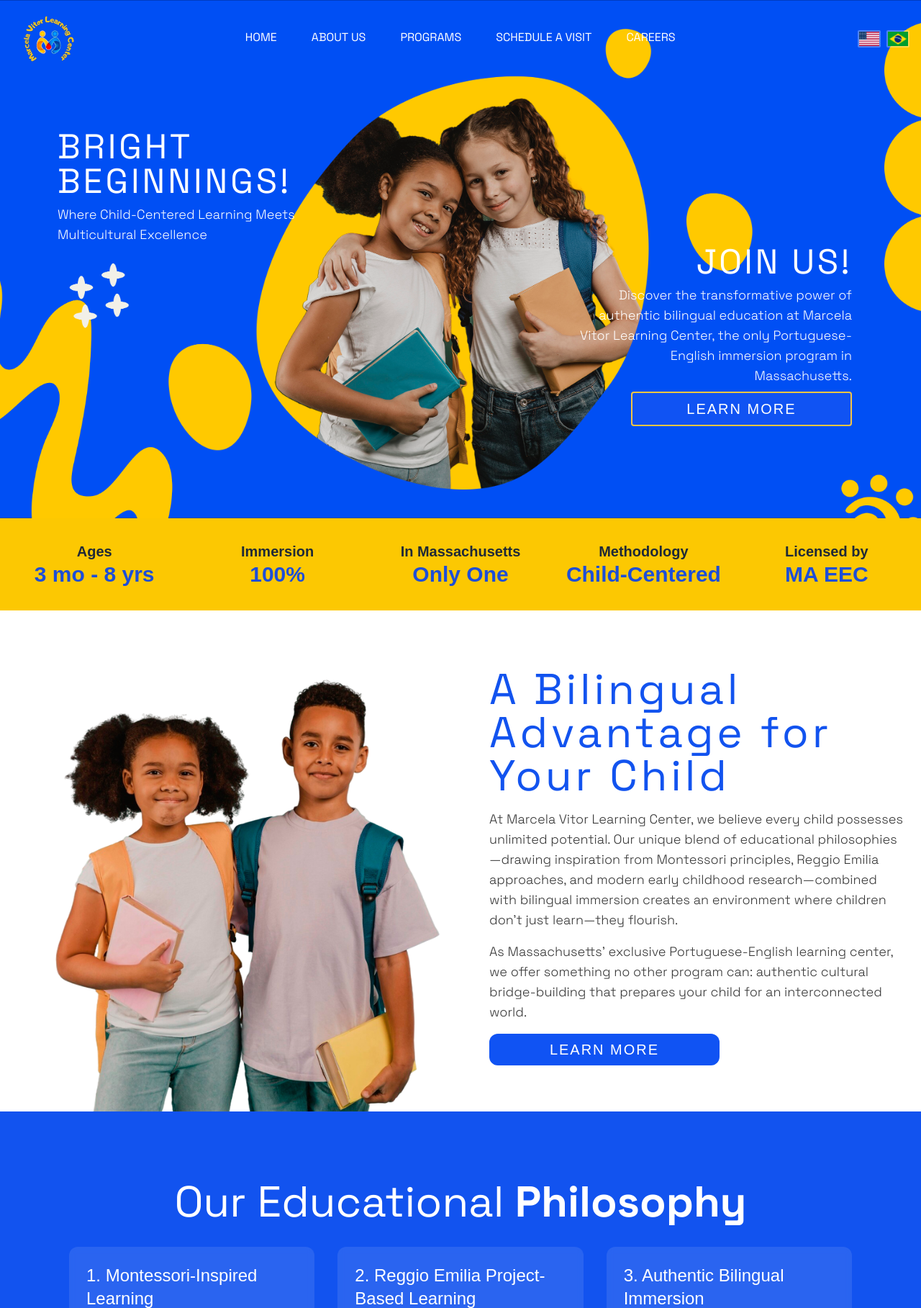
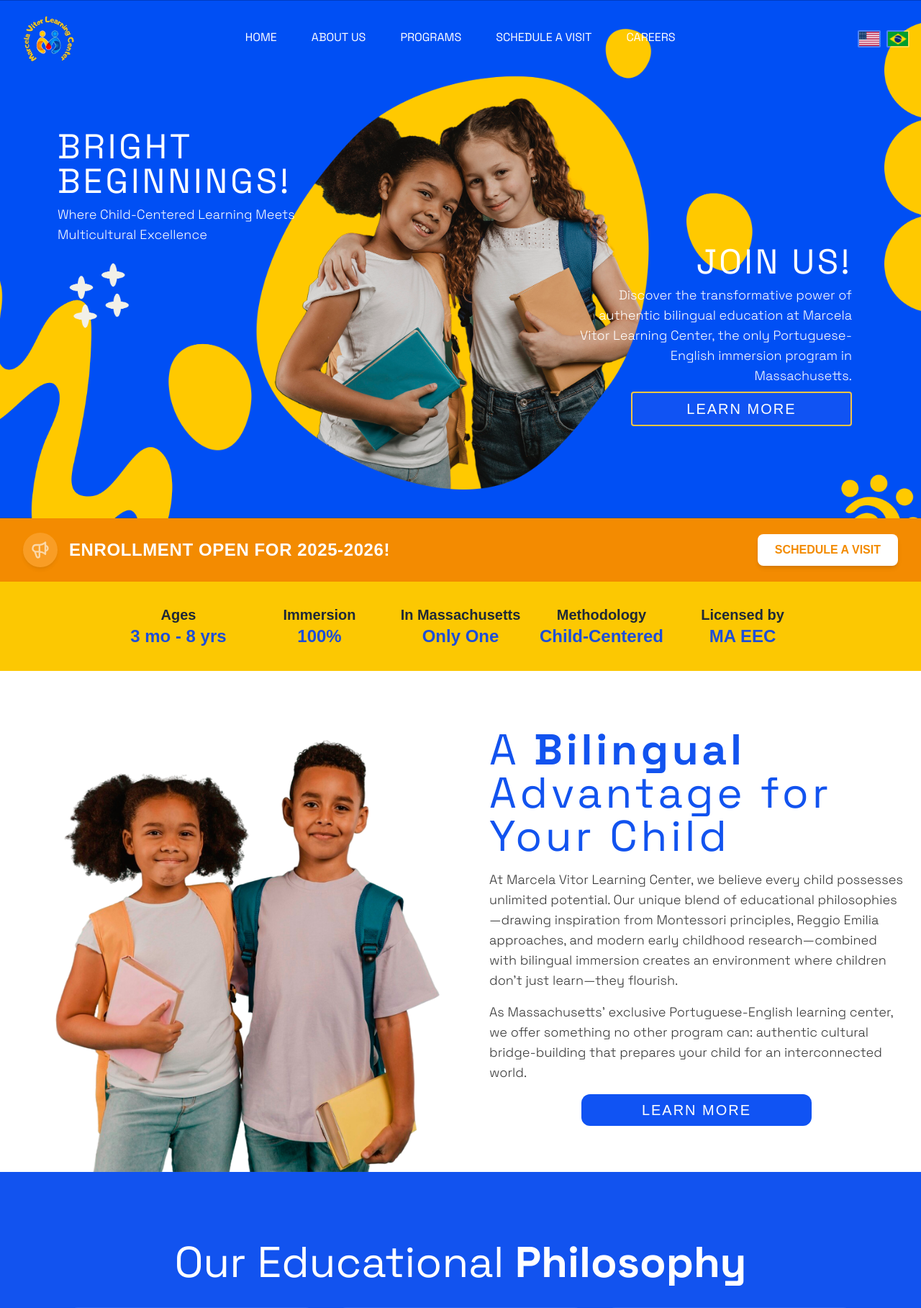
Before and after one commit to everinnovation/marcela_vitor_learning_center, a Django app: template platform/templates/front/home.html in a window 1280 px wide. Shown: the top 1817 px of the page at 72% size. Run offline with Django 5.2, Linux system fonts and the light colour scheme; the template is opened without the code that fills it, so the values that code supplies are empty; some libraries are stand-ins or nearby versions; some web fonts are replaced.

Commit message:
feat: adjustments to content website

```diff
--- a/platform/templates/front/about.html
+++ b/platform/templates/front/about.html
@@ -109,8 +109,8 @@
     </div>
 </section>
 
-<section class="w-full py-12 sm:py-16 md:py-20 lg:py-24 px-4 md:px-10 bg-white">
-    <div class="max-w-7xl mx-auto text-center">
+<section id="research-excellence" class="w-full py-12 sm:py-16 md:py-20 lg:py-24 px-4 md:px-10 bg-white">
+<div id="bilingual-research" class="max-w-7xl mx-auto text-center">
         <h2 class="text-3xl sm:text-4xl md:text-5xl space-grotesk-regular text-[var(--school-heading-color-dark)] mb-6 sm:mb-8">
             {% blocktrans %}Research-Based <b>Excellence in Bilingual Education</b>{% endblocktrans %}
         </h2>
--- a/platform/templates/front/home.html
+++ b/platform/templates/front/home.html
@@ -33,9 +33,9 @@
                 <p class="hidden md:block text-base lg:text-lg space-grotesk-light mb-2" style="color: var(--school-text-color-light); max-width: 100%;">
                     {% trans "Discover the transformative power of authentic bilingual education at Marcela Vitor Learning Center, the only Portuguese-English immersion program in Massachusetts." %}
                 </p>
-                <button class="px-4 sm:px-6 py-2 text-white text-lg sm:text-xl w-[90%] sm:w-[80%] tracking-widest bg-[#1053f3] border-2 border-[#f5c542] rounded hover:bg-[#0e49d1] transition-colors duration-200">
+                <a href="{% url 'programs' %}" class="px-4 sm:px-6 py-2 text-white text-lg sm:text-xl w-[90%] sm:w-[80%] tracking-widest bg-[#1053f3] border-2 border-[#f5c542] rounded hover:bg-[#0e49d1] transition-colors duration-200 inline-block text-center">
                     {% trans "LEARN MORE" %}
-                </button>
+                </a>
             </div>
 
             <img src="{% static 'assets/lateral_banner.png' %}" alt="Lateral Banner"
@@ -43,40 +43,56 @@
         </section>
     </div>
 
-    <div class="w-full bg-[var(--school-program-bg-yellow)] py-8">
+    <div class="w-full bg-[#F38B01] py-5 px-4 relative">
+        <div class="max-w-7xl mx-auto flex flex-col sm:flex-row items-center justify-center sm:justify-between px-4">
+            <div class="flex items-center mb-3 sm:mb-0 w-full sm:w-auto justify-center sm:justify-start">
+                <div class="w-10 h-10 sm:w-12 sm:h-12 bg-[#fca737] rounded-full flex items-center justify-center mr-3 sm:mr-4 shadow-md animate-pulse flex-shrink-0">
+                    <svg class="w-6 h-6 sm:w-7 sm:h-7 text-white" fill="none" stroke="currentColor" viewBox="0 0 24 24" xmlns="http://www.w3.org/2000/svg">
+                        <path stroke-linecap="round" stroke-linejoin="round" stroke-width="2" d="M11 5.882V19.24a1.76 1.76 0 01-3.417.592l-2.147-6.15M18 13a3 3 0 100-6M5.436 13.683A4.001 4.001 0 017 6h1.832c4.1 0 7.625-1.234 9.168-3v14c-1.543-1.766-5.067-3-9.168-3H7a3.988 3.988 0 01-1.564-.317z"></path>
+                    </svg>
+                </div>
+                <p class="text-white font-bold text-lg sm:text-xl md:text-2xl tracking-wide text-center sm:text-left">{% trans "ENROLLMENT OPEN FOR 2025-2026!" %}</p>
+            </div>
+            <a href="{% url 'contact' %}" class="w-full sm:w-auto px-6 py-2.5 bg-white text-[#F38B01] rounded-lg transition duration-300 font-bold text-base shadow-md transform hover:scale-105 text-center">
+                {% trans "SCHEDULE A VISIT" %}
+            </a>
+        </div>
+    </div>
+
+    <div class="w-full bg-[var(--school-program-bg-yellow)] py-8 hidden md:flex">
         <div class="max-w-7xl mx-auto grid grid-cols-2 md:grid-cols-5 gap-6 px-4">
             <div class="text-center">
                 <p class="text-lg sm:text-xl font-bold text-gray-800">{% trans "Ages" %}</p>
-                <p class="text-2xl sm:text-3xl font-bold text-blue-700">3 {% trans "mo" %} - 8 {% trans "yrs" %}</p>
+                <p class="text-2xl font-bold text-blue-700">3 {% trans "mo" %} - 8 {% trans "yrs" %}</p>
             </div>
             <div class="text-center">
                 <p class="text-lg sm:text-xl font-bold text-gray-800">{% trans "Immersion" %}</p>
-                <p class="text-2xl sm:text-3xl font-bold text-blue-700">100%</p>
+                <p class="text-2xl font-bold text-blue-700">100%</p>
             </div>
             <div class="text-center">
                 <p class="text-lg sm:text-xl font-bold text-gray-800">{% trans "In Massachusetts" %}</p>
-                <p class="text-2xl sm:text-3xl font-bold text-blue-700">{% trans "Only One" %}</p>
+                <p class="text-2xl font-bold text-blue-700">{% trans "Only One" %}</p>
             </div>
             <div class="text-center">
                 <p class="text-lg sm:text-xl font-bold text-gray-800">{% trans "Methodology" %}</p>
-                <p class="text-2xl sm:text-3xl font-bold text-blue-700">{% trans "Child-Centered" %}</p>
+                <p class="text-2xl font-bold text-blue-700">{% trans "Child-Centered" %}</p>
             </div>
             <div class="text-center">
                 <p class="text-lg sm:text-xl font-bold text-gray-800">{% trans "Licensed by" %}</p>
-                <p class="text-2xl sm:text-3xl font-bold text-blue-700">{% trans "MA EEC" %}</p>
+                <p class="text-2xl font-bold text-blue-700">{% trans "MA EEC" %}</p>
             </div>
         </div>
     </div>
 
-    <div class="relative w-full flex flex-col md:flex-row items-center justify-center gap-4 md:pt-[2rem] px-4 md:px-0 py-16">
-        <div class="flex-shrink-0 flex justify-center md:w-1/2 items-end order-2 md:order-1">
+    <div class="relative w-full flex flex-col md:flex-row items-center justify-center gap-4 md:pt-[2rem] px-4 md:px-0 md:py-16 pb-16">
+        <div class="flex-shrink-0 hidden md:flex justify-center md:w-1/2 items-end order-2 md:order-1">
             <img src="{% static 'assets/children.png' %}"
                 class="object-cover object-center select-none h-[400px] sm:h-[500px] md:h-[600px]"
                 style="width: auto; margin-bottom:-8rem;" />
         </div>
-        <div class="max-w-xl pt-12 text-center md:text-left flex flex-col justify-center items-center md:items-start w-full md:w-1/2 gap-4 order-1 md:order-2 px-4 md:px-0 mt-12 md:mt-0">
+        <div class="max-w-xl pt-12 text-center md:text-left flex flex-col justify-center items-center md:w-1/2 gap-4 order-1 md:order-2 px-4 md:px-0 mt-12 md:mt-0">
             <h2 class="text-4xl sm:text-5xl md:text-6xl space-grotesk-regular" style="color: var(--school-heading-color-dark); letter-spacing: 0.08em;">
-                {% trans "A Bilingual Advantage for Your Child" %}
+                {% trans "A <b>Bilingual</b> Advantage for Your Child" %}
             </h2>
             <div class="w-full">
                 <p class="text-sm sm:text-base lg:text-lg space-grotesk-light" style="color: var(--school-text-color-dark); max-width: 100%;">
@@ -86,7 +102,7 @@
                     {% trans "As Massachusetts' exclusive Portuguese-English learning center, we offer something no other program can: authentic cultural bridge-building that prepares your child for an interconnected world." %}
                 </p>
             </div>
-            <a href="{% url 'about' %}"
+            <a href="{% url 'about' %}#research-excellence"
                 class="px-4 sm:px-6 py-2 text-white flex items-center justify-center text-lg sm:text-xl w-[90%] sm:w-[80%] tracking-widest bg-[#1053f3] rounded-xl hover:bg-[#0e49d1] transition-colors duration-200"
                 style="max-width: 320px;">
                 {% trans "LEARN MORE" %}
@@ -146,7 +162,7 @@
             <h2 class="text-4xl sm:text-5xl md:text-6xl space-grotesk-regular text-[color:var(--school-text-color-dark)]">
                 {% blocktrans %}OUR <b>PROGRAMS</b>{% endblocktrans %}
             </h2>
-            <p class="text-sm sm:text-base space-grotesk-light text-[color:var(--school-text-color-dark)] mx-auto w-1/2 mt-4">
+            <p class="text-sm sm:text-base space-grotesk-light text-[color:var(--school-text-color-dark)] mx-auto md:w-1/2 mt-4">
                 {% trans "From infants to school-age, our bilingual Portuguese-English programs are designed to nurture the whole child in a Montessori-inspired environment." %}
             </p>
             <div class="mt-8">
@@ -157,19 +173,20 @@
             </div>
         </div>
 
-        <div class="max-w-7xl mx-auto grid grid-cols-1 md:grid-cols-3 gap-6 md:gap-10">
-            <div class="article-card bg-white shadow-md rounded-xl overflow-hidden flex flex-col h-full min-h-[450px] sm:min-h-[520px] cursor-pointer">
+        <div class="max-w-7xl mx-auto grid grid-cols-1 md:grid-cols-2 gap-8 md:gap-10">
+            <div class="article-card bg-white shadow-md rounded-xl overflow-hidden flex flex-col h-full min-h-[450px] sm:min-h-[500px] cursor-pointer">
                 <a href="{% url 'programs' %}" class="block">
                     <div class="h-48 sm:h-60 md:h-72 w-full">
-                        <img src="{% static 'assets/musica.jpg' %}" alt="Baby Care Program" class="w-full h-full object-cover rounded-t-xl">
+                        <img src="{% static 'assets/baby.jpg' %}" alt="Infant Program" class="w-full h-full object-cover rounded-t-xl border-b-4 border-blue-100">
                     </div>
                 </a>
                 <div class="p-4 sm:p-6 flex flex-col text-center flex-grow">
                     <a href="{% url 'programs' %}" class="block space-y-3 sm:space-y-4">
-                        <h3 class="text-xl sm:text-xl font-normal text-gray-900">{% trans "BABY CARE & EARLY LEARNING" %}</h3>
-                        <p class="text-sm sm:text-base text-gray-600">{% trans "Where bilingual journey begins. Our specialized care for our youngest learners (3-12 months) establishes neural pathways for natural bilingual development." %}</p>
+                        <h3 class="text-xl sm:text-2xl font-normal text-gray-900">{% trans "INFANT PROGRAM" %}</h3>
+                        <p class="text-blue-600 font-medium">{% trans "Ages 3 - 15 months" %}</p>
+                        <p class="text-sm sm:text-base text-gray-600">{% trans "Our nurturing infant program provides a warm, safe environment where babies develop at their own pace with responsive bilingual caregiving." %}</p>
                     </a>
-                    <div class="flex justify-center mt-auto w-full">
+                    <div class="flex justify-center mt-auto w-full pt-4">
                         <a href="{% url 'programs' %}"
                             class="px-4 sm:px-6 py-2 text-white flex items-center justify-center text-lg sm:text-xl w-[90%] sm:w-[80%] tracking-widest bg-[#1053f3] rounded-xl hover:bg-[#0e49d1] transition-colors duration-200"
                             style="max-width: 320px;">
@@ -179,18 +196,41 @@
                 </div>
             </div>
 
-            <div class="article-card bg-white shadow-md rounded-xl overflow-hidden flex flex-col h-full min-h-[450px] sm:min-h-[520px] cursor-pointer">
+            <div class="article-card bg-white shadow-md rounded-xl overflow-hidden flex flex-col h-full min-h-[450px] sm:min-h-[500px] cursor-pointer">
                 <a href="{% url 'programs' %}" class="block">
                     <div class="h-48 sm:h-60 md:h-72 w-full">
-                        <img src="{% static 'assets/futebol.jpg' %}" alt="Toddler/Preschool Program" class="w-full h-full object-cover rounded-t-xl">
+                        <img src="{% static 'assets/joy.jpg' %}" alt="Toddler Program" class="w-full h-full object-cover rounded-t-xl border-b-4 border-yellow-100">
                     </div>
                 </a>
                 <div class="p-4 sm:p-6 flex flex-col text-center flex-grow">
-                    <a href="{% url 'programs' %}" class="block space-y-3 sm:space-y-4 mb-4">
-                        <h3 class="text-xl sm:text-xl font-normal text-gray-900">{% trans "TODDLER & PRESCHOOL PROGRAMS" %}</h3>
-                        <p class="text-sm sm:text-base text-gray-600">{% trans "Discovery through movement and language for ages 14 months to 4 years. Our mixed-age environment allows natural peer learning while providing developmentally appropriate challenges." %}</p>
+                    <a href="{% url 'programs' %}" class="block space-y-3 sm:space-y-4">
+                        <h3 class="text-xl sm:text-2xl font-normal text-gray-900">{% trans "TODDLER PROGRAM" %}</h3>
+                        <p class="text-yellow-600 font-medium">{% trans "Ages 15 months - 3 years" %}</p>
+                        <p class="text-sm sm:text-base text-gray-600">{% trans "Our toddler program embraces exploration and growing independence with activities that develop self-help skills and bilingual language abilities." %}</p>
                     </a>
-                    <div class="flex justify-center mt-auto w-full">
+                    <div class="flex justify-center mt-auto w-full pt-4">
+                        <a href="{% url 'programs' %}#toddler-program"
+                            class="px-4 sm:px-6 py-2 text-white flex items-center justify-center text-lg sm:text-xl w-[90%] sm:w-[80%] tracking-widest bg-[#1053f3] rounded-xl hover:bg-[#0e49d1] transition-colors duration-200"
+                            style="max-width: 320px;">
+                            {% trans "LEARN MORE" %}
+                        </a>
+                    </div>
+                </div>
+            </div>
+
+            <div class="article-card bg-white shadow-md rounded-xl overflow-hidden flex flex-col h-full min-h-[450px] sm:min-h-[500px] cursor-pointer">
+                <a href="{% url 'programs' %}" class="block">
+                    <div class="h-48 sm:h-60 md:h-72 w-full">
+                        <img src="{% static 'assets/preschool.jpg' %}" alt="Preschool Program" class="w-full h-full object-cover rounded-t-xl border-b-4 border-green-100">
+                    </div>
+                </a>
+                <div class="p-4 sm:p-6 flex flex-col text-center flex-grow">
+                    <a href="{% url 'programs' %}" class="block space-y-3 sm:space-y-4">
+                        <h3 class="text-xl sm:text-2xl font-normal text-gray-900">{% trans "PRESCHOOL PROGRAM" %}</h3>
+                        <p class="text-green-600 font-medium">{% trans "Ages 3-5 years" %}</p>
+                        <p class="text-sm sm:text-base text-gray-600">{% trans "Our preschool program fosters a love of learning through exploration and discovery with Montessori-inspired materials and strong bilingual development." %}</p>
+                    </a>
+                    <div class="flex justify-center mt-auto w-full pt-4">
                         <a href="{% url 'programs' %}"
                             class="px-4 sm:px-6 py-2 text-white flex items-center justify-center text-lg sm:text-xl w-[90%] sm:w-[80%] tracking-widest bg-[#1053f3] rounded-xl hover:bg-[#0e49d1] transition-colors duration-200"
                             style="max-width: 320px;">
@@ -200,18 +240,19 @@
                 </div>
             </div>
 
-            <div class="article-card bg-white shadow-md rounded-xl overflow-hidden flex flex-col h-full min-h-[450px] sm:min-h-[520px] cursor-pointer">
+            <div class="article-card bg-white shadow-md rounded-xl overflow-hidden flex flex-col h-full min-h-[450px] sm:min-h-[500px] cursor-pointer">
                 <a href="{% url 'programs' %}" class="block">
                     <div class="h-48 sm:h-60 md:h-72 w-full">
-                        <img src="{% static 'assets/eventos.jpg' %}" alt="Pre-K & School-Age Program" class="w-full h-full object-cover rounded-t-xl">
+                        <img src="{% static 'assets/school.jpg' %}" alt="School-Age Program" class="w-full h-full object-cover rounded-t-xl border-b-4 border-purple-100">
                     </div>
                 </a>
                 <div class="p-4 sm:p-6 flex flex-col text-center flex-grow">
                     <a href="{% url 'programs' %}" class="block space-y-3 sm:space-y-4">
-                        <h3 class="text-xl sm:text-xl font-normal text-gray-900">{% trans "PRE-K & SCHOOL-AGE PROGRAMS" %}</h3>
-                        <p class="text-sm sm:text-base text-gray-600">{% trans "Kindergarten ready, world ready. For ages 5-8, our program develops advanced bilingual skills while mastering academic and social competencies needed for school success." %}</p>
+                        <h3 class="text-xl sm:text-2xl font-normal text-gray-900">{% trans "SCHOOL-AGE PROGRAM" %}</h3>
+                        <p class="text-purple-600 font-medium">{% trans "Ages 5-8 years" %}</p>
+                        <p class="text-sm sm:text-base text-gray-600">{% trans "Our school-age program continues the bilingual immersion experience while supporting academic growth aligned with Massachusetts curriculum standards." %}</p>
                     </a>
-                    <div class="flex justify-center mt-auto w-full">
+                    <div class="flex justify-center mt-auto w-full pt-4">
                         <a href="{% url 'programs' %}"
                             class="px-4 sm:px-6 py-2 text-white flex items-center justify-center text-lg sm:text-xl w-[90%] sm:w-[80%] tracking-widest bg-[#1053f3] rounded-xl hover:bg-[#0e49d1] transition-colors duration-200"
                             style="max-width: 320px;">
@@ -232,7 +273,7 @@
                 {% trans "Contact us today to schedule your tour and discover why families throughout Massachusetts choose Marcela Vitor Learning Center for their children's most important years. Together, we'll build the foundation for your child's brilliant future." %}
             </p>
             <div class="flex flex-col sm:flex-row gap-4 justify-center">
-                <a href="{% url 'schedule' %}" class="px-12 py-4 bg-[#1053f3] text-white rounded-xl text-xl tracking-wide hover:bg-[#0e49d1] transition-colors duration-200 w-1/2">
+                <a href="{% url 'schedule' %}" class="px-12 py-4 bg-[#1053f3] text-white rounded-xl text-xl tracking-wide hover:bg-[#0e49d1] transition-colors duration-200 w-full sm:w-1/2">
                     {% trans "Schedule a Tour" %}
                 </a>
             </div>
--- a/platform/templates/parciais/menu.html
+++ b/platform/templates/parciais/menu.html
@@ -6,7 +6,7 @@
             <span class="material-symbols-outlined text-white text-4xl">menu</span>
         </button>
 
-        <a href="#" class="md:flex-grow-0 mx-auto md:mx-0 md:ml-4 flex justify-center items-center w-2xl">
+        <a href="{% url 'home' %}" class="md:flex-grow-0 mx-auto md:mx-0 md:ml-4 flex justify-center items-center w-2xl">
             <img src="{% static 'assets/logo.png' %}" alt="School Logo" class="h-14 md:h-16" />
         </a>
 
```
Also changed, not shown: platform/templates/front/programs.html (+6 -10 lines), platform/static/assets/baby.jpg (added), 2 other files.
